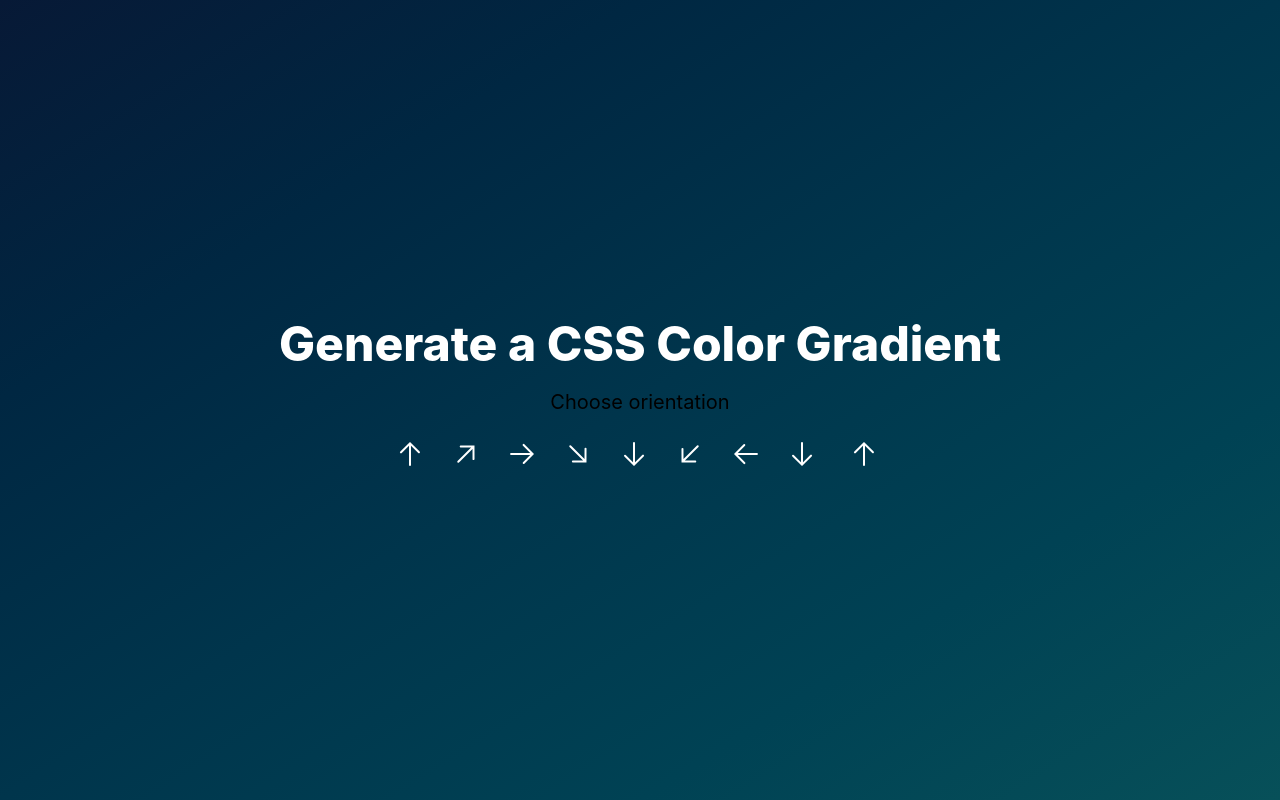
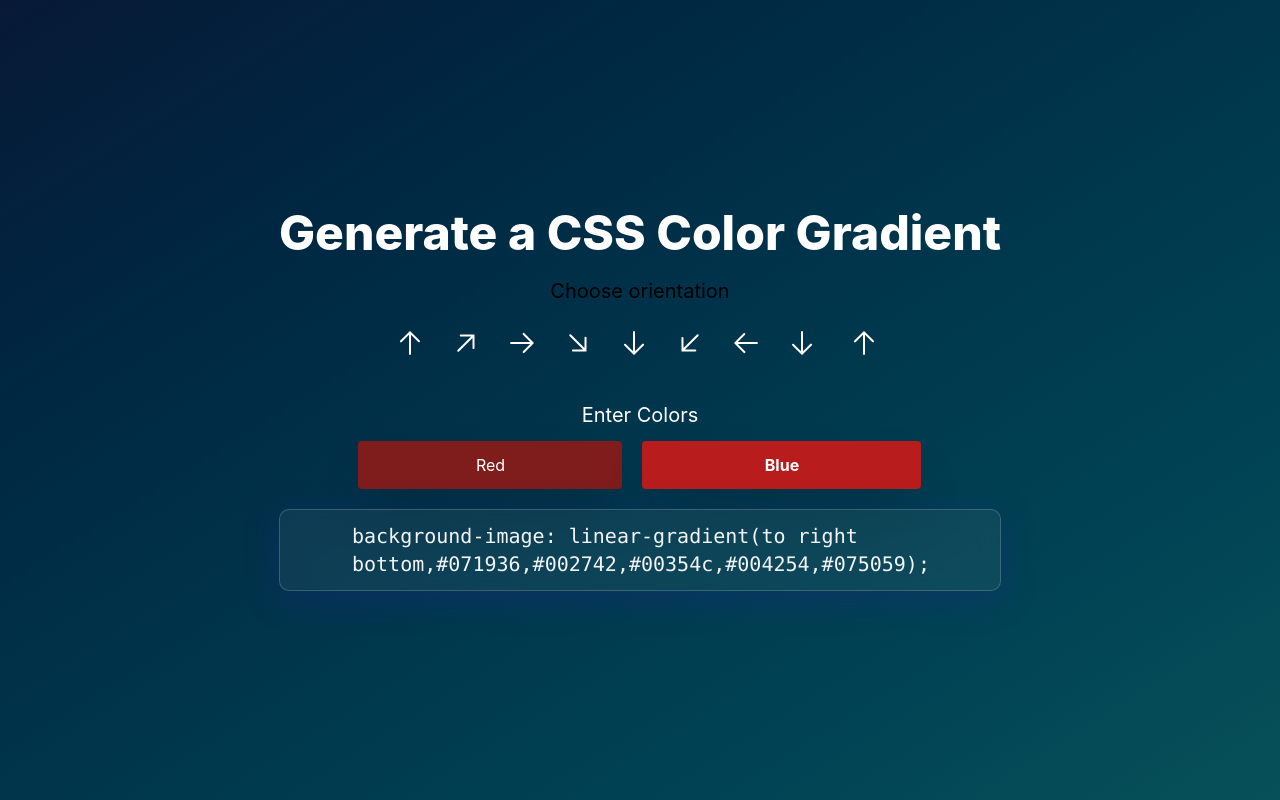
Before and after one commit to sahilpatel09/Gradient-Generator-using-React.js, a React (Create React App) app: page / in a window 1280 px wide. Built offline with nearby package versions, Linux system fonts and the light colour scheme.

Commit message:
Add buttons and csscode markup

```diff
--- a/src/App.js
+++ b/src/App.js
@@ -78,6 +78,25 @@ function App() {
               </button>
 
           </div>
+
+
+            <h2 className="text-xl text-white text-center py-3 mt-5">Enter Colors</h2>
+            <div className="flex gap-5 justify-center">
+                <input type="text" className="text-white rounded px-2 py-3 text-center shadow-2xl bg-red-900" name="hex" value="Red" />
+                <input type="text" className="text-white rounded px-2 py-3 text-center shadow-2xl font-bold bg-red-700" name="hex2" value="Blue"/>
+            </div>
+
+            <div className="w-full box p-3 mt-5">
+                <p className="text-left text-gray-100 max-w-xl mx-auto text-xl font-mono">
+                    background-image: { cssCode }
+                </p>
+            </div>
+
+
+
+
+
+
         </div>
       </div>
   );
```
